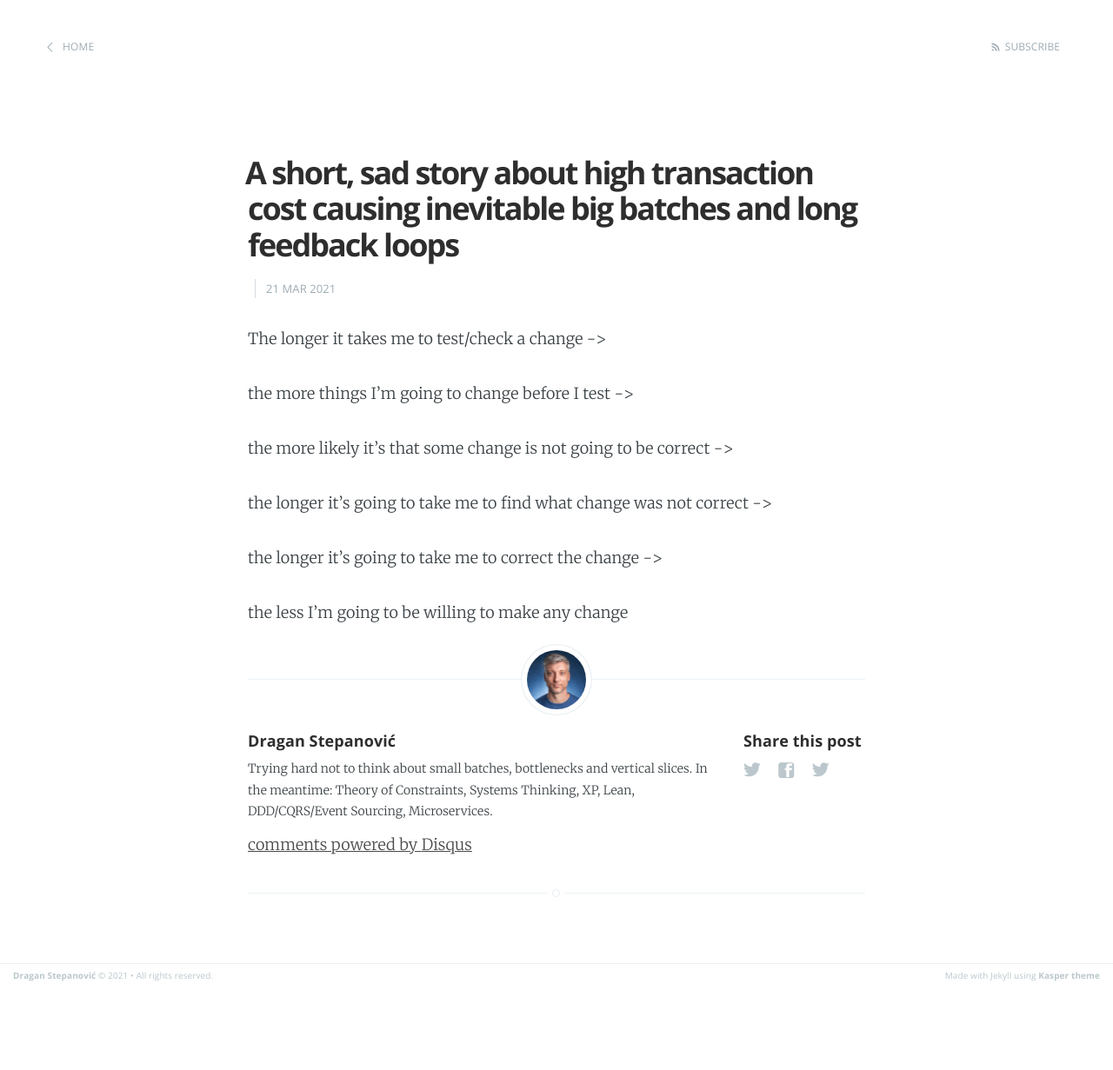
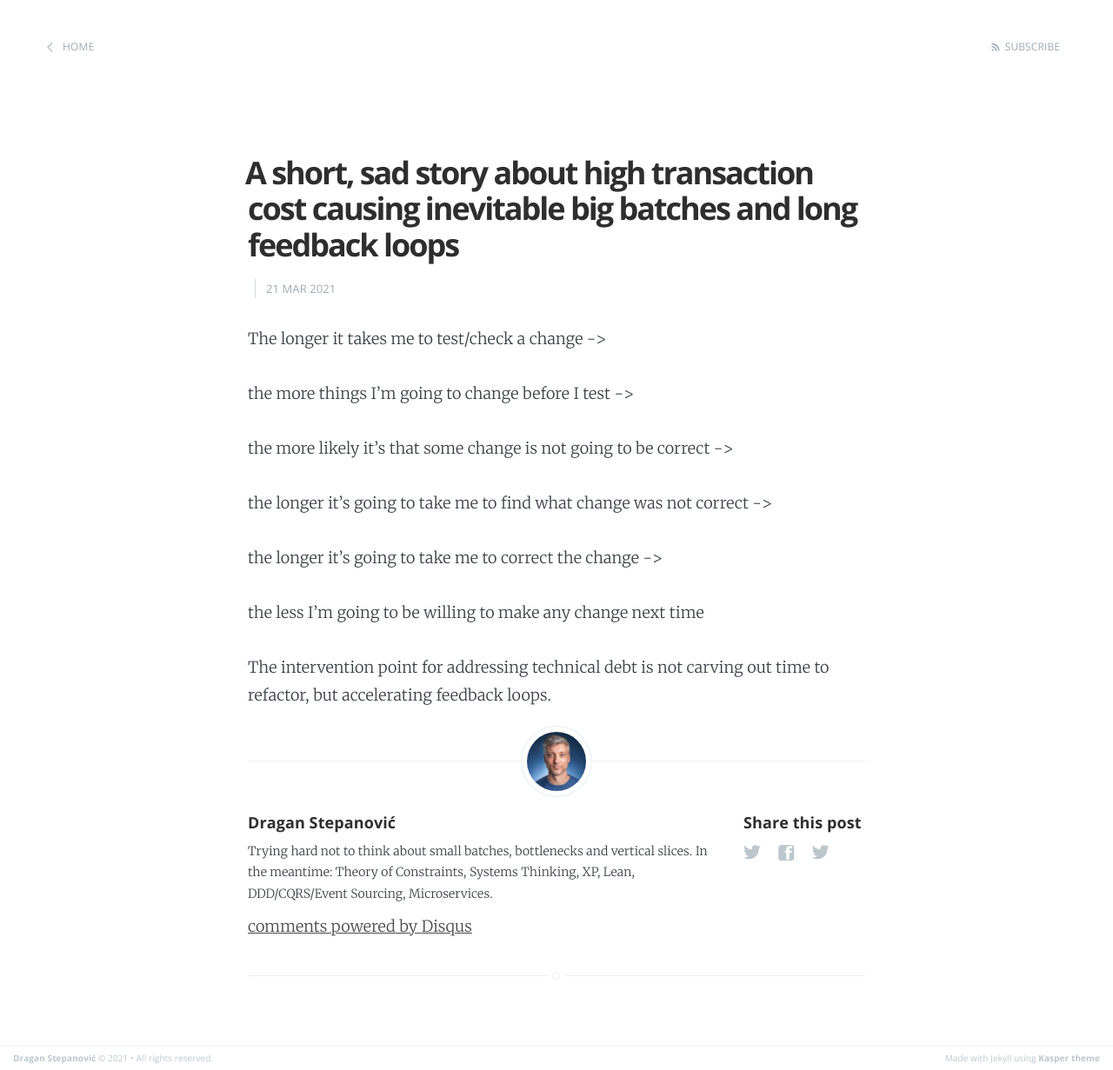
Before and after one commit to dragan-stepanovic/dragan-stepanovic.github.io, a Jekyll site: the page built from _posts/2021-03-21-transaction-cost-sad-story.md, in a window 1280 px wide. Shown: the whole page at 87% size. Built offline with Jekyll 4.4.1, drawn with Linux system fonts in a browser that asks for light colours; our own code applies the rules of GitHub Pages for plain Markdown files; comment, search, counter and statistics services are not loaded; before the commit the page ends 1137 px from its top, so only the background shows below that.

Commit message:
Update 2021-03-21-transaction-cost-sad-story.md

```diff
--- a/_posts/2021-03-21-transaction-cost-sad-story.md
+++ b/_posts/2021-03-21-transaction-cost-sad-story.md
@@ -12,4 +12,6 @@ the longer it's going to take me to find what change was not correct ->
 
 the longer it's going to take me to correct the change ->
 
-the less I'm going to be willing to make any change
+the less I'm going to be willing to make any change next time
+
+The intervention point for addressing technical debt is not carving out time to refactor, but accelerating feedback loops.
```
